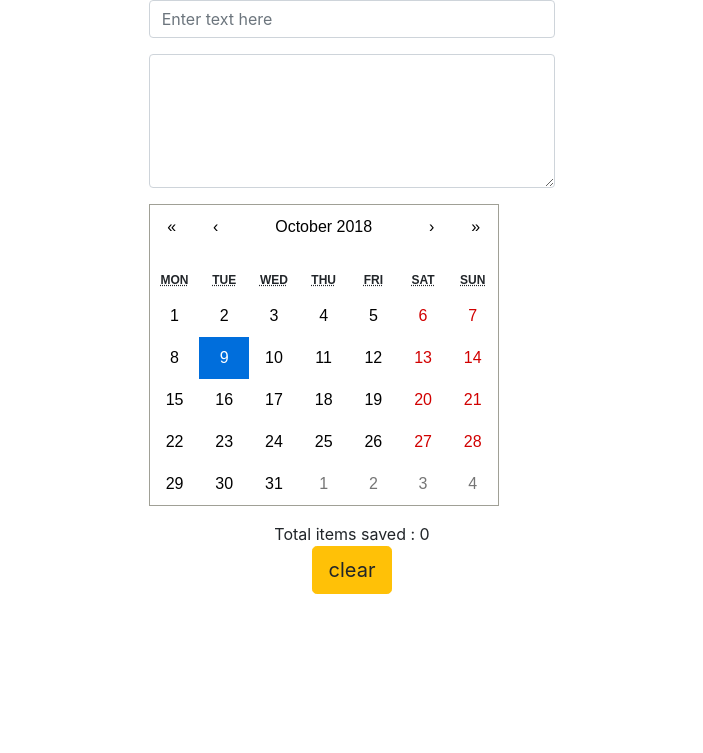
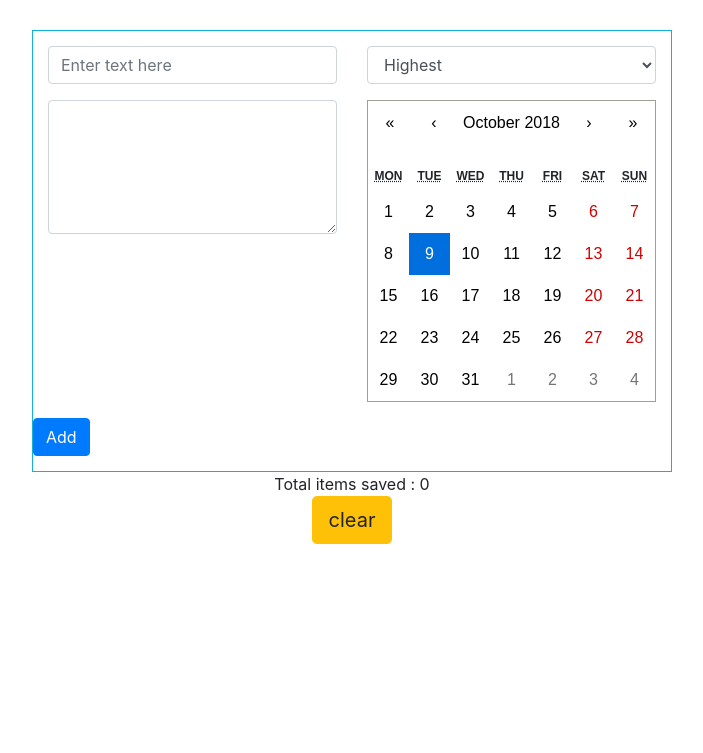
Before and after one commit to sachinhooda/todo-lister, a React (Create React App) app: page / in a window 1280 px wide. Shown: the top 753 px of the page, without its empty margins (288-991 px from the left). Built offline with nearby package versions, Linux system fonts and the light colour scheme.

Commit message:
More display changes

```diff
--- a/src/App.css
+++ b/src/App.css
@@ -49,3 +49,10 @@ body {
 #login .container #login-row #login-column .login-box #login-form #register-link {
   margin-top: -85px;
 }
+
+.form-control-main {
+  border: 1px solid #12b3d1;
+  max-width: 640px;
+  margin: 30px auto 0;
+  padding: 15px;
+}
--- a/src/Components/CustomCalendar.js
+++ b/src/Components/CustomCalendar.js
@@ -16,13 +16,11 @@ class CustomCalendar extends Component {
 
     render() {
         return (
-            <div className="row justify-content-center">
-                <div className="col col-sm-4">
+            <div className="col-sm-6">
                     <div className="form-group">
                     <Calendar onChange={this.handleChange} value={this.state.date}/>
 
                     </div>
-                </div>
             </div>
         )
     }
--- /dev/null
+++ b/src/Components/CustomSelectDropdown.js
@@ -0,0 +1,22 @@
+import React, { Component } from 'react';
+
+
+class CustomSelectDropdown extends Component {
+
+    render() {
+        return (
+            <div className="col-sm-6">
+                <div className="form-group">
+                    <select className="form-control" id="priority_category">
+                        <option>Highest</option>
+                        <option>High</option>
+                        <option>Medium</option>
+                        <option>Low</option>
+                    </select>
+                </div>
+            </div>
+        )
+    }
+}
+
+export default CustomSelectDropdown;
--- a/src/Components/CustomTextArea.js
+++ b/src/Components/CustomTextArea.js
@@ -5,12 +5,10 @@ class CustomTextArea extends Component {
 
     render() {
         return (
-            <div className="row justify-content-center">
-                <div className="col col-sm-4">
+            <div className="col-sm-6">
                     <div className="form-group">
                         <textarea className="form-control" rows="5" id="todoDescription"></textarea>
                     </div>
-                </div>
             </div>
         )
     }
--- a/src/Components/CustomTextInput.js
+++ b/src/Components/CustomTextInput.js
@@ -5,12 +5,10 @@ class CustomTextInput extends Component {
 
     render() {
         return (
-            <div className="row justify-content-center">
-                <div className="col col-sm-4">
+            <div className="col-sm-6">
                     <div className="form-group">
                         <input type="text" name="todoItemText" className="form-control" value={this.props.title} onChange={this.props.valueChanged} onKeyUp={this.props.keyUp} placeholder={this.props.placeholder} />
                     </div>
-                </div>
             </div>
         )
     }
--- a/src/Components/TodoItem.js
+++ b/src/Components/TodoItem.js
@@ -2,16 +2,29 @@ import React, { Component } from 'react';
 import CustomTextInput from "./CustomTextInput";
 import CustomTextArea from "./CustomTextArea";
 import CustomCalendar from "./CustomCalendar";
+import CustomSelectDropdown from "./CustomSelectDropdown";
 
 class TodoItem extends Component {
 
     render() {
         return (
-            <>
-                <CustomTextInput title={this.props.title} valueChanged={this.props.valueChanged} keyUp={this.props.keyUp} placeholder="Enter text here"/>
-                <CustomTextArea/>
-                <CustomCalendar/>
-           </>
+
+                <div className="form-control-main">
+
+                <form onSubmit={this.props.itemAdded}>
+                    <div className="row">
+                    <CustomTextInput title={this.props.title} valueChanged={this.props.valueChanged} keyUp={this.props.keyUp} placeholder="Enter text here"/>
+                        <CustomSelectDropdown/>
+                        <CustomTextArea/>
+                        <CustomCalendar/>
+
+
+                    <button type="submit" className="btn btn-primary">Add</button>
+                    </div>
+                </form>
+
+                </div>
+
         )
     }
 }
--- a/src/Components/TodoList.js
+++ b/src/Components/TodoList.js
@@ -18,6 +18,16 @@ class TodoList extends Component {
                 count: this.state.count + 1,
                 todoItems : [...this.state.todoItems, event.target.value]
             });
+
+    };
+    handleItemAdded = (event) => {
+
+            this.setState({
+                value:"",
+                count: this.state.count + 1,
+                todoItems : [...this.state.todoItems, event.target.value]
+            });
+            event.preventDefault();
 
     };
     handleItemValueChanged = (event) => {
@@ -44,14 +54,14 @@ class TodoList extends Component {
         });
 
         return (
-            <div className="row justify-content-center">
-                <div className="col col-sm">
-            <TodoItem keyUp={this.handleKeyUp} valueChanged={this.handleItemValueChanged} title={this.state.value}/>
+          <>
+
+            <TodoItem itemAdded={this.handleItemAdded} keyUp={this.handleKeyUp} valueChanged={this.handleItemValueChanged} title={this.state.value}/>
             {savedTodoItems}
             Total items saved : {this.state.count}
             <FunctionalPalette clearButtonEvent={this.handleClearEvent}/>
-                </div>
-                </div>
+
+            </>
         )
     }
 }
```
